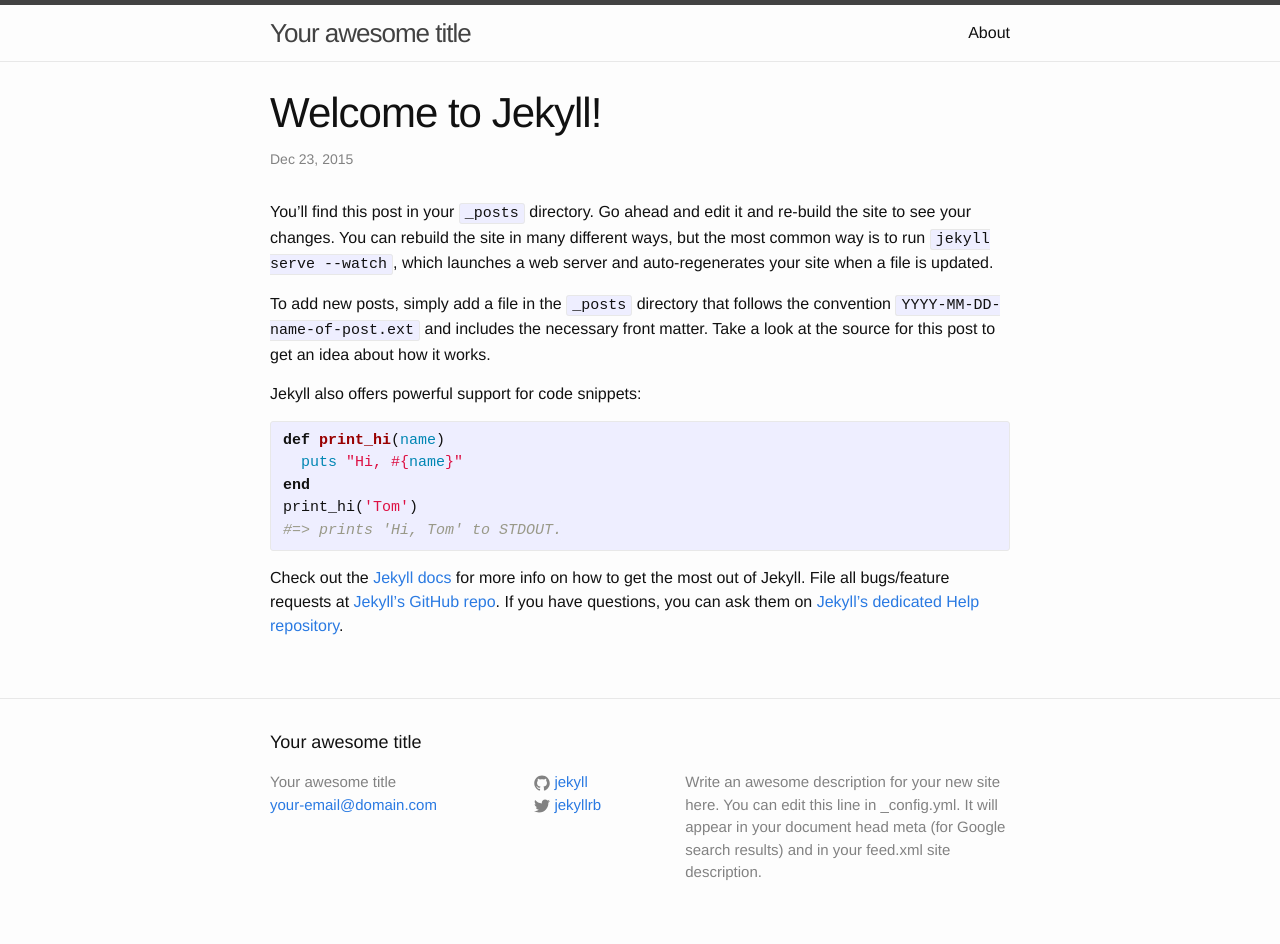
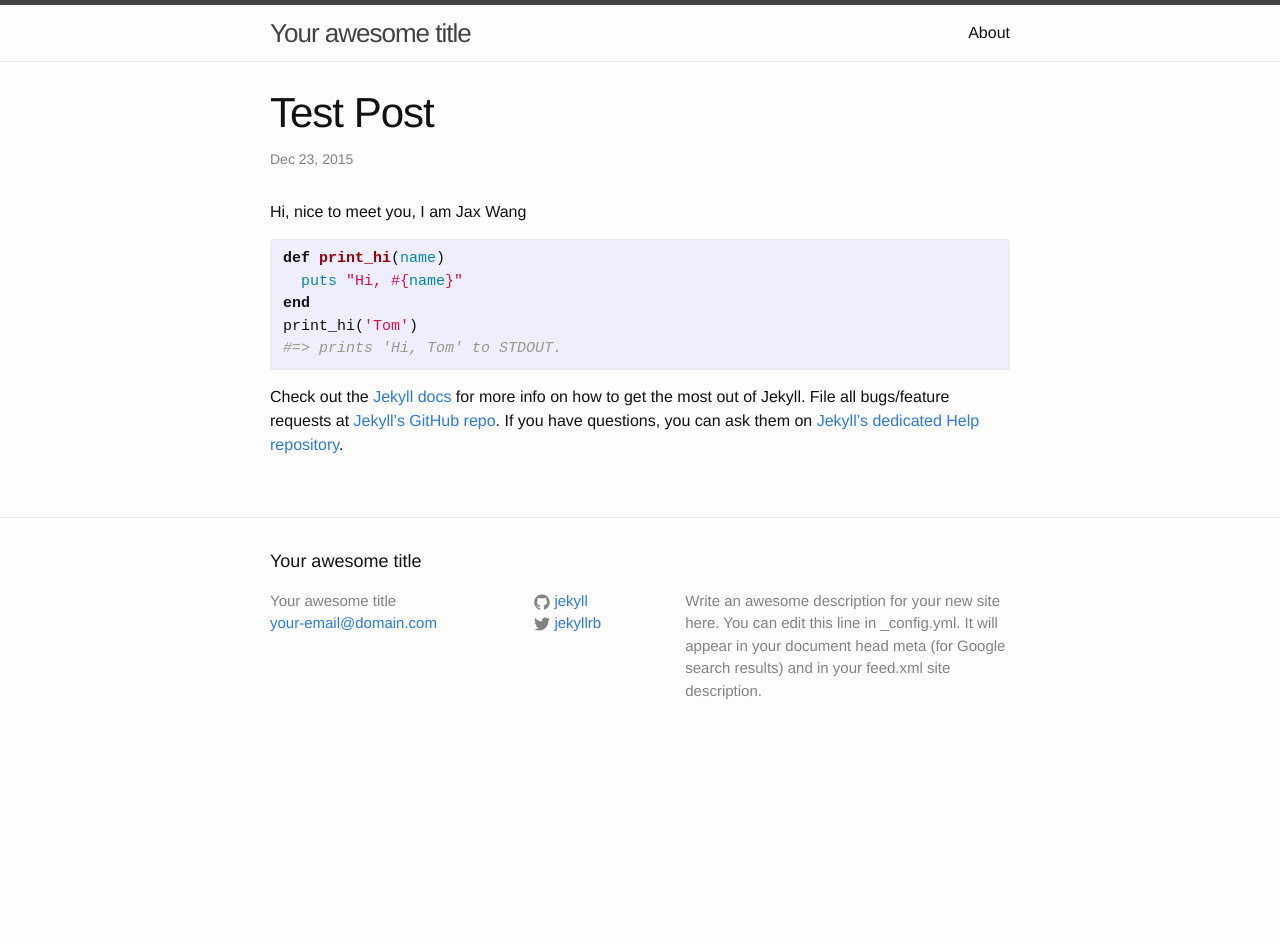
Before and after one commit to wfsly/wfsly.github.io, a Jekyll site: the page built from _posts/2015-12-23-first-post.markdown, in a window 1280 px wide. Built offline with Jekyll 4.4.1, drawn with Linux system fonts in a browser that asks for light colours; after the commit the page ends 900 px from its top, so only the background shows below that.

Commit message:
modify the title of first post

```diff
--- a/_posts/2015-12-23-first-post.markdown
+++ b/_posts/2015-12-23-first-post.markdown
@@ -1,14 +1,10 @@
 ---
 layout: post
-title:  "Welcome to Jekyll!"
+title:  "Test Post"
 date:   2015-12-23 21:31:46
 categories: jekyll update
 ---
-You’ll find this post in your `_posts` directory. Go ahead and edit it and re-build the site to see your changes. You can rebuild the site in many different ways, but the most common way is to run `jekyll serve --watch`, which launches a web server and auto-regenerates your site when a file is updated.
-
-To add new posts, simply add a file in the `_posts` directory that follows the convention `YYYY-MM-DD-name-of-post.ext` and includes the necessary front matter. Take a look at the source for this post to get an idea about how it works.
-
-Jekyll also offers powerful support for code snippets:
+Hi, nice to meet you, I am Jax Wang
 
 {% highlight ruby %}
 def print_hi(name)
```
